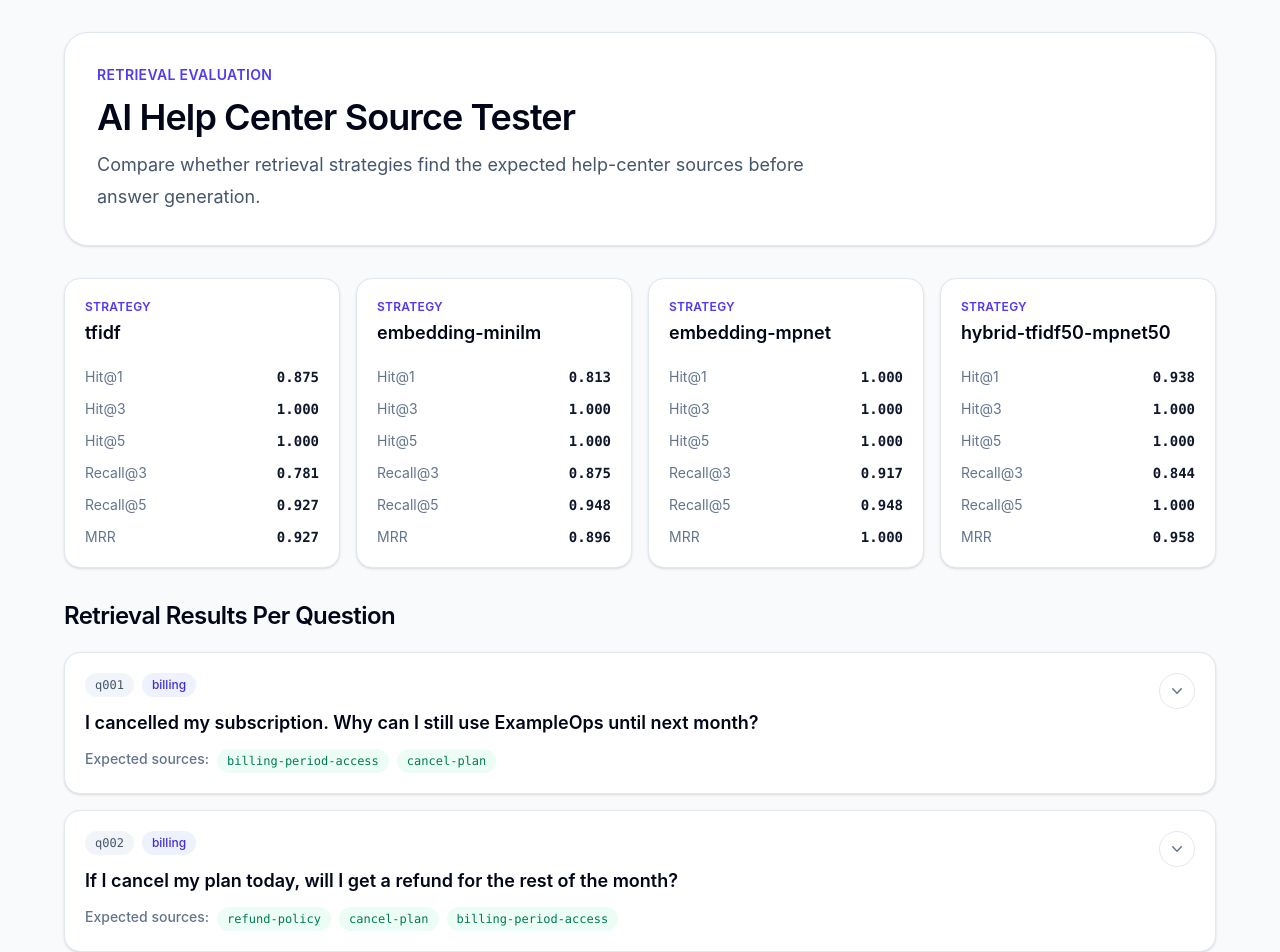
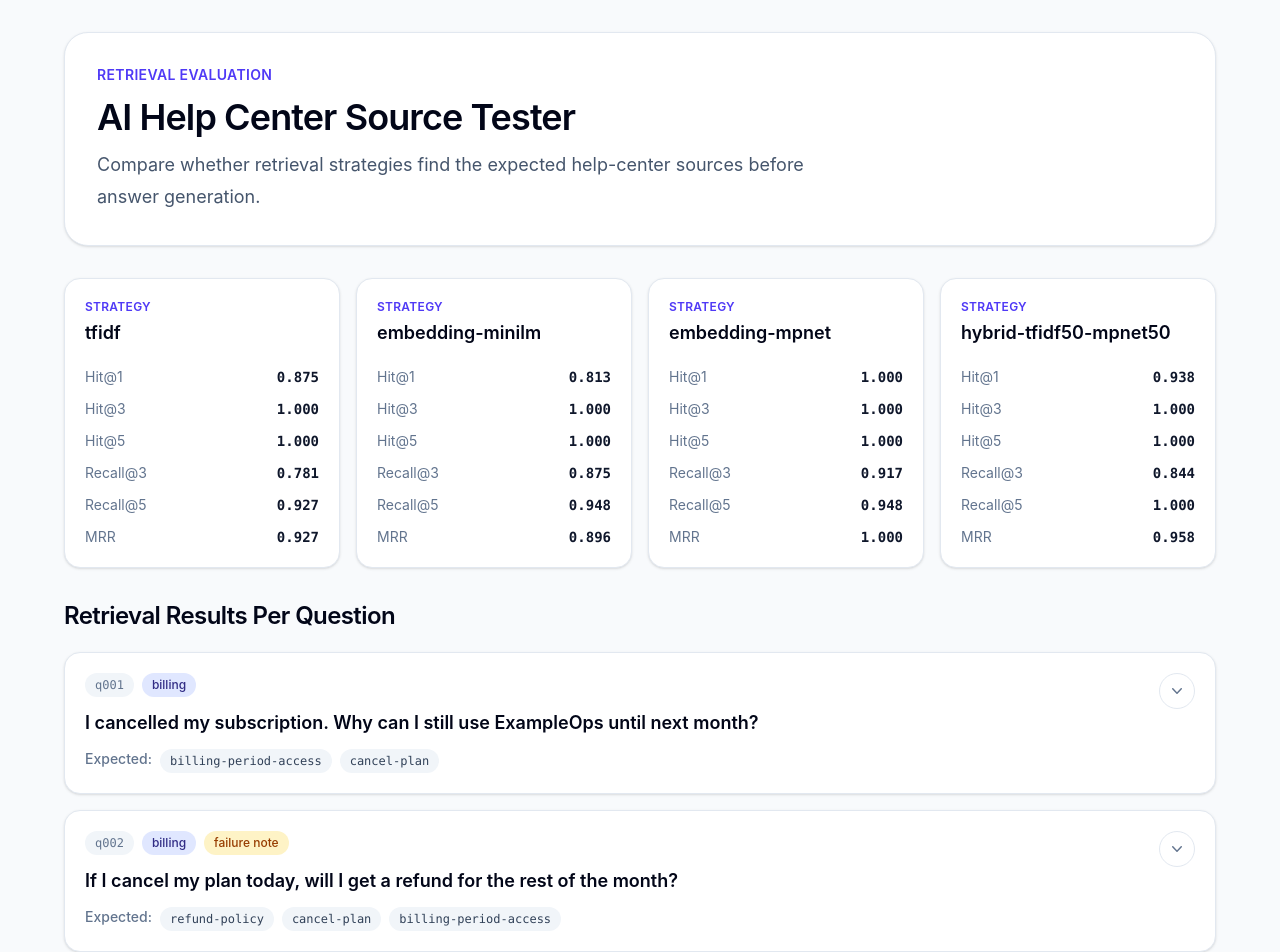
Before and after one commit to NadaSadek/ai-help-center-source-tester, a React (Vite) app: page / in a window 1280 px wide. Shown: the top 952 px of the page. Built offline with nearby package versions, Linux system fonts and the light colour scheme.

Commit message:
add failure analysis to impacted questions

```diff
--- a/src/App.tsx
+++ b/src/App.tsx
@@ -1,6 +1,7 @@
 import { StrategySummaryGrid } from "./components/StrategySummaryGrid";
 import evalResults from "../data/eval-results.json";
 import testQuestions from "../data/test-questions.json";
+import failureAnalysis from "../data/failure-analysis.json"
 import { QuestionsResults } from "./components/QuestionsResults";
 
 function App() {
@@ -21,7 +22,7 @@ function App() {
         </header>
 
         <StrategySummaryGrid evalResults={evalResults} />
-        <QuestionsResults evalResults={evalResults} testQuestions={testQuestions} />
+        <QuestionsResults evalResults={evalResults} testQuestions={testQuestions} failureAnalysisList={failureAnalysis} />
       </div>
     </main>
   );
--- /dev/null
+++ b/src/components/QuestionFailureAnalysis.tsx
@@ -0,0 +1,24 @@
+import type { FailureAnalysis } from "../lib/types";
+
+export const QuestionFailureAnalysis = ({
+  failureAnalysis,
+}: {
+  failureAnalysis?: FailureAnalysis;
+}) => {
+  if (!failureAnalysis) {
+    return;
+  }
+  return (
+    <section className="mt-5 mb-5 rounded-xl border border-slate-200 bg-slate-50 p-4">
+      <h4 className="text-xs font-semibold uppercase tracking-wide text-slate-500">
+        Failure Analysis note
+      </h4>
+      <p className="mt-2 font-medium text-slate-950">
+        Retrieval pattern: {failureAnalysis.failureType.replaceAll("_", " ")}
+      </p>
+      <p className="mt-2 text-sm leading-6 text-slate-700">
+        {failureAnalysis.failureNote} {failureAnalysis.retrievalNote}
+      </p>
+    </section>
+  );
+};
--- a/src/components/QuestionsResults.tsx
+++ b/src/components/QuestionsResults.tsx
@@ -1,4 +1,5 @@
-import type { EvalResult, TestQuestion } from "../lib/types";
+import type { EvalResult, TestQuestion, FailureAnalysis } from "../lib/types";
+import { QuestionFailureAnalysis } from "./QuestionFailureAnalysis";
 import { QuestionStrategyResult } from "./QuestionStrategyResult";
 
 const getQuestionsStrategyResultsById = (
@@ -18,14 +19,20 @@ const getQuestionsStrategyResultsById = (
   }));
 };
 
+const getFailureAnalysisByQuestionId = (failureAnalysisList: FailureAnalysis[]) =>
+  new Map(failureAnalysisList.map((item) => [item.questionId, item]));
+
 export const QuestionsResults = ({
   evalResults,
   testQuestions,
+  failureAnalysisList,
 }: {
   evalResults: EvalResult[];
   testQuestions: TestQuestion[];
+  failureAnalysisList: FailureAnalysis[];
 }) => {
   const resultsByQuestionId = getQuestionsStrategyResultsById(evalResults, testQuestions);
+  const failureAnalysisByQuestionId = getFailureAnalysisByQuestionId(failureAnalysisList);
 
   return (
     <section className="space-y-5">
@@ -34,8 +41,9 @@ export const QuestionsResults = ({
       </h2>
 
       <div className="space-y-4">
-        {resultsByQuestionId.map(
-          ({ id, question, expectedDocIds, category, strategies }) => (
+        {resultsByQuestionId.map(({ id, question, expectedDocIds, category, strategies }) => {
+          const failureAnalysis = failureAnalysisByQuestionId.get(id);
+          return (
             <details
               key={id}
               className="group rounded-2xl border border-slate-200 bg-white shadow-sm"
@@ -44,22 +52,25 @@ export const QuestionsResults = ({
                 <div className="flex items-start justify-between gap-4">
                   <div className="space-y-3">
                     <div className="flex flex-wrap items-center gap-2">
-                      <span className="rounded-full bg-slate-100 px-2.5 py-1 font-mono text-xs font-medium text-slate-600">
+                      <span className="rounded-full bg-slate-100 px-2.5 py-1 font-mono text-xs text-slate-500">
                         {id}
                       </span>
-                      <span className="rounded-full bg-indigo-50 px-2.5 py-1 text-xs font-medium text-indigo-700">
+                      <span className="rounded-full bg-indigo-100 px-2.5 py-1 text-xs font-medium text-indigo-900">
                         {category}
                       </span>
+                      {failureAnalysis && (
+                        <span className="rounded-full bg-amber-100 px-2.5 py-1 text-xs font-medium text-amber-800">
+                          failure note
+                        </span>
+                      )}
                     </div>
-
                     <h3 className="text-lg font-semibold leading-7 text-slate-950">{question}</h3>
-
-                    <div className="flex flex-wrap gap-2">
-                      <span className="text-sm font-medium text-slate-500">Expected sources:</span>
+                    <div className="mt-3 flex flex-wrap gap-2 text-sm">
+                      <span className="font-medium text-slate-500">Expected:</span>
                       {expectedDocIds.map((docId) => (
                         <span
                           key={docId}
-                          className="rounded-full bg-emerald-50 px-2.5 py-1 font-mono text-xs font-medium text-emerald-700"
+                          className="rounded-full bg-slate-100 px-2.5 py-1 font-mono text-xs text-slate-700"
                         >
                           {docId}
                         </span>
@@ -82,7 +93,8 @@ export const QuestionsResults = ({
                 </div>
               </summary>
 
-              <div className="border-t border-slate-200 p-5">
+              <div className="border-t border-slate-200 px-5 pt-1 pb-5">
+                <QuestionFailureAnalysis failureAnalysis={failureAnalysis} />
                 <div className="grid gap-4 lg:grid-cols-2">
                   {strategies.map(({ strategy, result }) => {
                     if (!result) {
@@ -101,8 +113,8 @@ export const QuestionsResults = ({
                 </div>
               </div>
             </details>
-          ),
-        )}
+          );
+        })}
       </div>
     </section>
   );
--- a/src/lib/types.ts
+++ b/src/lib/types.ts
@@ -36,3 +36,15 @@ export type TestQuestion = {
   difficulty: string;
   notes: string;
 };
+
+export type FailureAnalysis = {
+  questionId: string;
+  failureNote: string;
+  failureType: string;
+  retrievalNote: string;
+  strategyFindings: {
+    strategy: string;
+    finding: string;
+    affectedMetrics: string[];
+  }[];
+};
```
